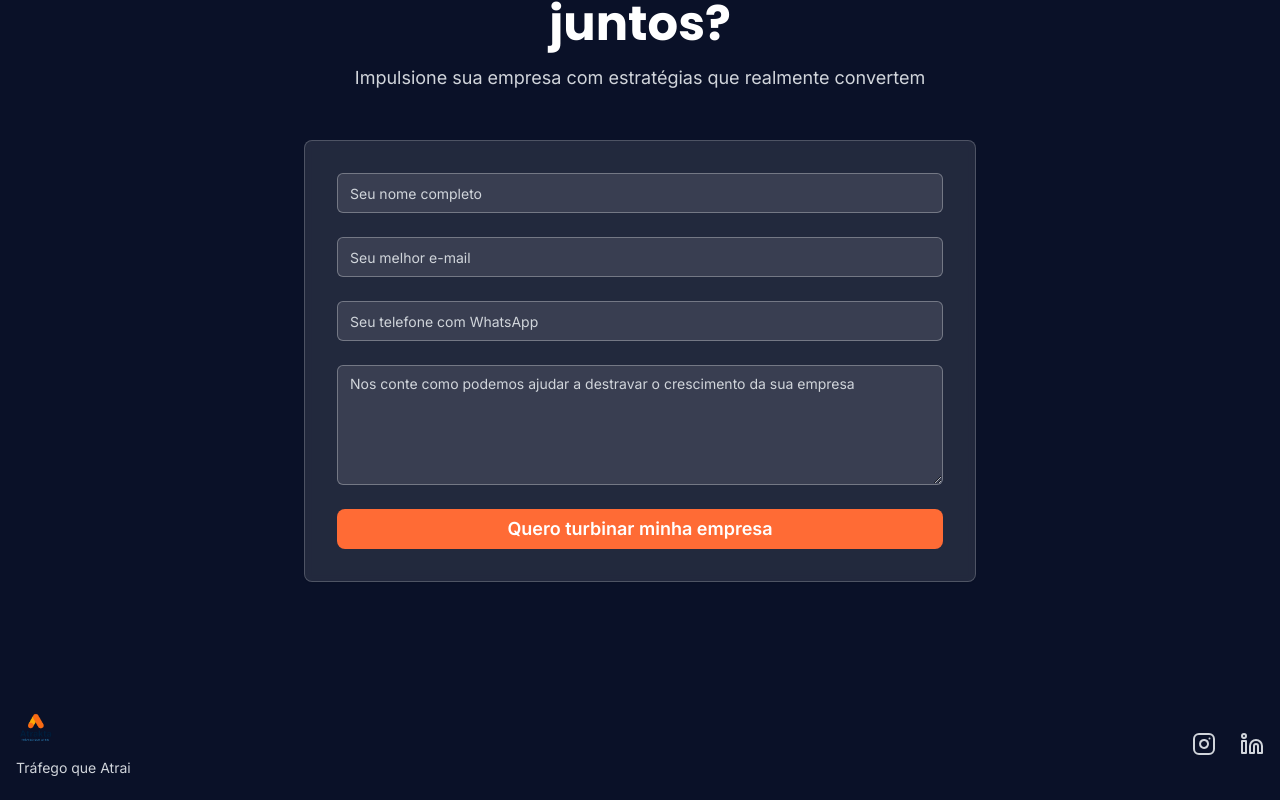
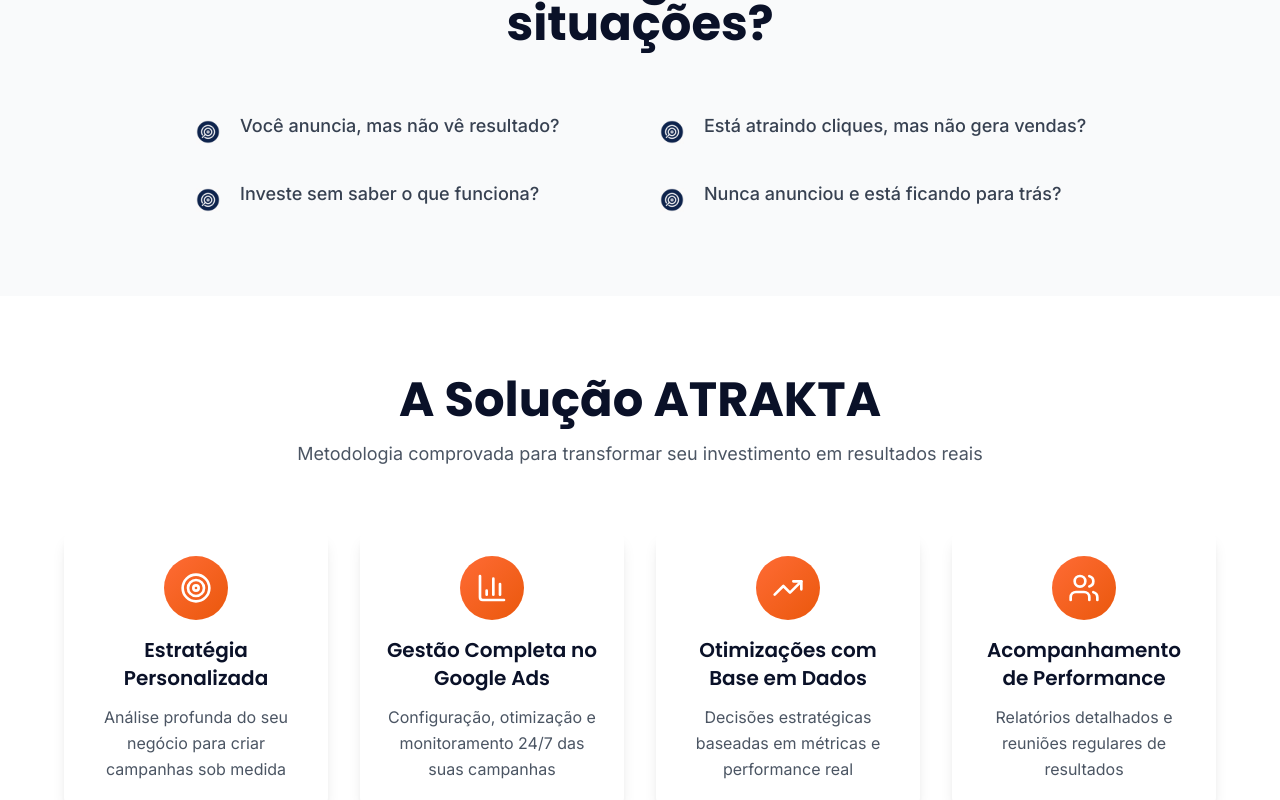
Before and after one commit to cristianosaez/atraktas-landing-spark, a React (Vite) app: page / in a window 1280 px wide. Shown: the part 800-1600 px from the top of the page. Built offline with nearby package versions, Linux system fonts and the light colour scheme.

Commit message:
Update Index.tsx

```diff
--- a/src/pages/Index.tsx
+++ b/src/pages/Index.tsx
@@ -55,14 +55,12 @@ const Index = () => {
     <div className="min-h-screen bg-white font-inter">
       <Header onContactClick={scrollToContact} />
 
-      {/* Hero Section */}
       <section id="hero" className="relative bg-gradient-to-br from-atrakta-navy via-atrakta-navy to-blue-900 text-white py-20 md:py-32 overflow-hidden mt-16">
         <div className="absolute inset-0 bg-black/20"></div>
         <div className="container mx-auto px-4 relative z-10">
           <div className="max-w-4xl mx-auto text-center animate-fade-in">
             <h1 className="font-poppins text-4xl md:text-6xl lg:text-7xl font-bold mb-6 leading-tight">
-              Transforme Cliques em
-              <span className="text-atrakta-orange"> Conversões</span> com o Poder do Google Ads
+              Transforme Cliques em <span className="text-atrakta-orange"> Conversões</span> com o Poder do Google Ads
             </h1>
             <p className="text-xl md:text-2xl mb-10 text-gray-200 font-light leading-relaxed">
               Estratégias sob medida para atrair, impactar e converter o público certo.
@@ -75,8 +73,68 @@ const Index = () => {
             </Button>
           </div>
         </div>
-        <div className="absolute top-20 left-10 w-20 h-20 bg-atrakta-orange/20 rounded-full blur-xl"></div>
-        <div className="absolute bottom-20 right-10 w-32 h-32 bg-blue-500/20 rounded-full blur-xl"></div>
+      </section>
+
+      <section className="py-20 bg-gray-50">
+        <div className="container mx-auto px-4">
+          <div className="max-w-4xl mx-auto">
+            <h2 className="font-poppins text-4xl md:text-5xl font-bold text-center mb-16 text-atrakta-navy">
+              Reconhece alguma dessas situações?
+            </h2>
+            <div className="grid md:grid-cols-2 gap-8">
+              {["Você anuncia, mas não vê resultado?", "Está atraindo cliques, mas não gera vendas?", "Investe sem saber o que funciona?", "Nunca anunciou e está ficando para trás?"].map((problem, index) => (
+                <div key={index} className="flex items-start space-x-4 animate-fade-in" style={{ animationDelay: `${index * 0.1}s` }}>
+                  <div className="w-8 h-8 flex items-center justify-center flex-shrink-0 mt-1">
+                    <img src="/lovable-uploads/bb7f88ed-14f7-4e4e-8ec2-df683ff9a297.png" alt="Atrakta Icon" className="w-6 h-6" />
+                  </div>
+                  <p className="text-lg text-gray-700 font-medium">{problem}</p>
+                </div>
+              ))}
+            </div>
+          </div>
+        </div>
+      </section>
+
+      <section id="solucao" className="py-20 bg-white">
+        <div className="container mx-auto px-4">
+          <div className="max-w-6xl mx-auto">
+            <h2 className="font-poppins text-4xl md:text-5xl font-bold text-center mb-4 text-atrakta-navy">
+              A Solução ATRAKTA
+            </h2>
+            <p className="text-center text-gray-600 mb-16 text-lg">
+              Metodologia comprovada para transformar seu investimento em resultados reais
+            </p>
+            <div className="grid md:grid-cols-2 lg:grid-cols-4 gap-8">
+              {[{
+                icon: Target,
+                title: "Estratégia Personalizada",
+                description: "Análise profunda do seu negócio para criar campanhas sob medida"
+              }, {
+                icon: BarChart3,
+                title: "Gestão Completa no Google Ads",
+                description: "Configuração, otimização e monitoramento 24/7 das suas campanhas"
+              }, {
+                icon: TrendingUp,
+                title: "Otimizações com Base em Dados",
+                description: "Decisões estratégicas baseadas em métricas e performance real"
+              }, {
+                icon: Users,
+                title: "Acompanhamento de Performance",
+                description: "Relatórios detalhados e reuniões regulares de resultados"
+              }].map((solution, index) => (
+                <Card key={index} className="group hover:shadow-xl transition-all duration-300 animate-scale-in border-0 shadow-lg" style={{ animationDelay: `${index * 0.1}s` }}>
+                  <CardContent className="p-6 text-center">
+                    <div className="w-16 h-16 bg-gradient-to-br from-atrakta-orange to-orange-600 rounded-full flex items-center justify-center mx-auto mb-4 group-hover:scale-110 transition-transform duration-300">
+                      <solution.icon className="w-8 h-8 text-white" />
+                    </div>
+                    <h3 className="font-poppins text-xl font-semibold mb-3 text-atrakta-navy">{solution.title}</h3>
+                    <p className="text-gray-600 leading-relaxed">{solution.description}</p>
+                  </CardContent>
+                </Card>
+              ))}
+            </div>
+          </div>
+        </div>
       </section>
 
       {/* Formulário de Contato */}
@@ -96,7 +154,7 @@ const Index = () => {
                     <Input
                       placeholder="Seu nome completo"
                       value={formData.name}
-                      onChange={(e) => setFormData({...formData, name: e.target.value})}
+                      onChange={(e) => setFormData({ ...formData, name: e.target.value })}
                       className="bg-white/10 border-white/30 text-white placeholder:text-gray-300 focus:border-atrakta-orange"
                       required
                     />
@@ -106,7 +164,7 @@ const Index = () => {
                       type="email"
                       placeholder="Seu melhor e-mail"
                       value={formData.email}
-                      onChange={(e) => setFormData({...formData, email: e.target.value})}
+                      onChange={(e) => setFormData({ ...formData, email: e.target.value })}
                       className="bg-white/10 border-white/30 text-white placeholder:text-gray-300 focus:border-atrakta-orange"
                       required
                     />
@@ -115,7 +173,7 @@ const Index = () => {
                     <InputMask
                       mask="(99) 99999-9999"
                       value={formData.phone}
-                      onChange={(e) => setFormData({...formData, phone: e.target.value})}
+                      onChange={(e) => setFormData({ ...formData, phone: e.target.value })}
                     >
                       {(inputProps) => (
                         <Input
@@ -132,15 +190,12 @@ const Index = () => {
                     <Textarea
                       placeholder="Nos conte como podemos ajudar a destravar o crescimento da sua empresa"
                       value={formData.message}
-                      onChange={(e) => setFormData({...formData, message: e.target.value})}
+                      onChange={(e) => setFormData({ ...formData, message: e.target.value })}
                       className="bg-white/10 border-white/30 text-white placeholder:text-gray-300 focus:border-atrakta-orange min-h-[120px]"
                       required
                     />
                   </div>
-                  <Button
-                    type="submit"
-                    className="w-full bg-atrakta-orange hover:bg-orange-600 text-white py-4 text-lg font-semibold rounded-lg transition-all duration-300 transform hover:scale-105"
-                  >
+                  <Button type="submit" className="w-full bg-atrakta-orange hover:bg-orange-600 text-white py-4 text-lg font-semibold rounded-lg transition-all duration-300 transform hover:scale-105">
                     Quero turbinar minha empresa
                   </Button>
                 </form>
@@ -150,16 +205,11 @@ const Index = () => {
         </div>
       </section>
 
-      {/* Rodapé */}
       <footer className="bg-atrakta-navy text-white py-12">
         <div className="container mx-auto px-4">
           <div className="flex flex-col md:flex-row justify-between items-center">
             <div className="mb-6 md:mb-0 flex flex-col items-center md:items-start">
-              <img
-                src="/lovable-uploads/LOGOCLARO.png"
-                alt="Logo Atrakta"
-                className="h-10 w-auto mb-2"
-              />
+              <img src="/lovable-uploads/LOGOCLARO.png" alt="Logo Atrakta" className="h-10 w-auto mb-2" />
               <p className="text-gray-300 text-sm">Tráfego que Atrai</p>
             </div>
             <div className="flex items-center space-x-6">
@@ -181,22 +231,14 @@ const Index = () => {
         </div>
       </footer>
 
-      {/* Botão WhatsApp Flutuante */}
       <div className="fixed bottom-6 right-6 z-50">
-        <Button
-          onClick={handleWhatsAppClick}
-          className="bg-green-500 hover:bg-green-600 text-white w-14 h-14 rounded-full shadow-lg hover:shadow-xl transition-all duration-300 transform hover:scale-110 animate-pulse"
-        >
+        <Button onClick={handleWhatsAppClick} className="bg-green-500 hover:bg-green-600 text-white w-14 h-14 rounded-full shadow-lg hover:shadow-xl transition-all duration-300 transform hover:scale-110 animate-pulse">
           <MessageCircle className="w-6 h-6" />
         </Button>
       </div>
 
-      {/* Scroll to top */}
       <div className="fixed bottom-6 left-6 z-50">
-        <Button
-          onClick={() => window.scrollTo({ top: 0, behavior: 'smooth' })}
-          className="bg-atrakta-navy hover:bg-blue-900 text-white w-12 h-12 rounded-full shadow-lg hover:shadow-xl transition-all duration-300 transform hover:scale-110"
-        >
+        <Button onClick={() => window.scrollTo({ top: 0, behavior: 'smooth' })} className="bg-atrakta-navy hover:bg-blue-900 text-white w-12 h-12 rounded-full shadow-lg hover:shadow-xl transition-all duration-300 transform hover:scale-110">
           <ArrowUp className="w-5 h-5" />
         </Button>
       </div>
```
